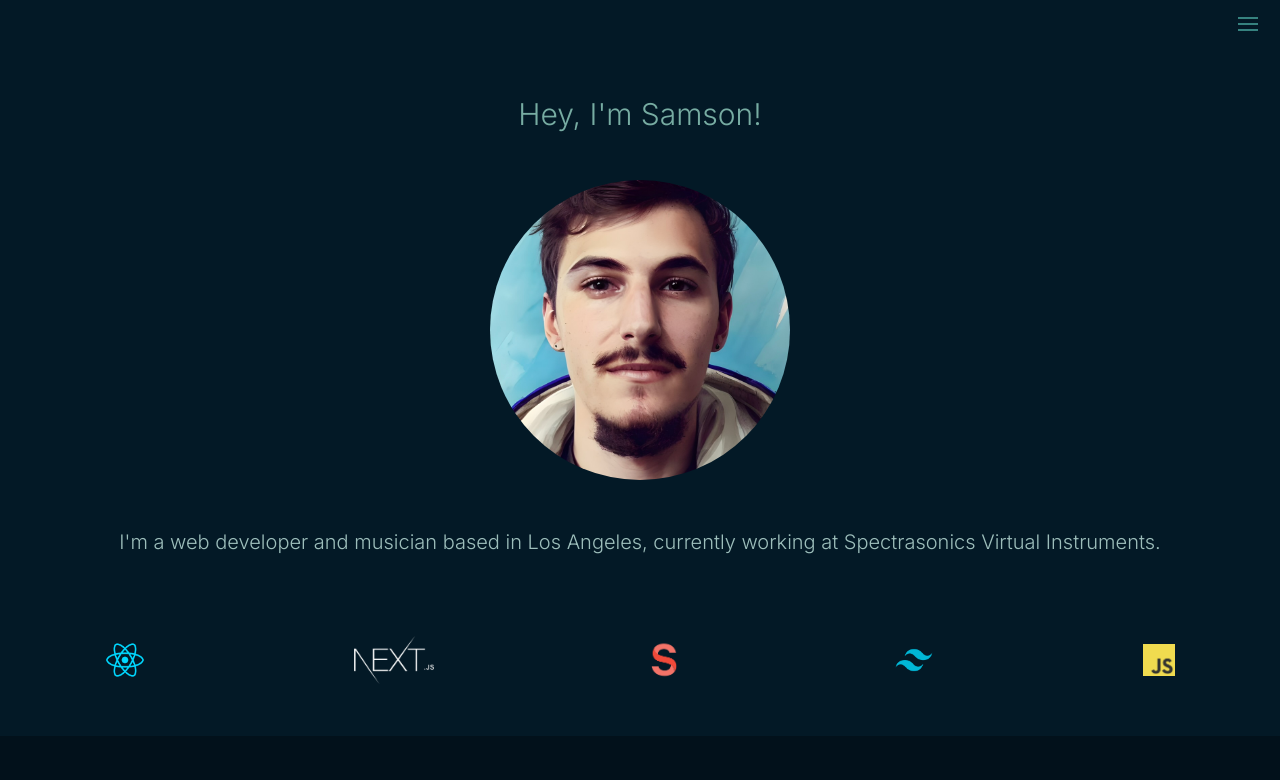
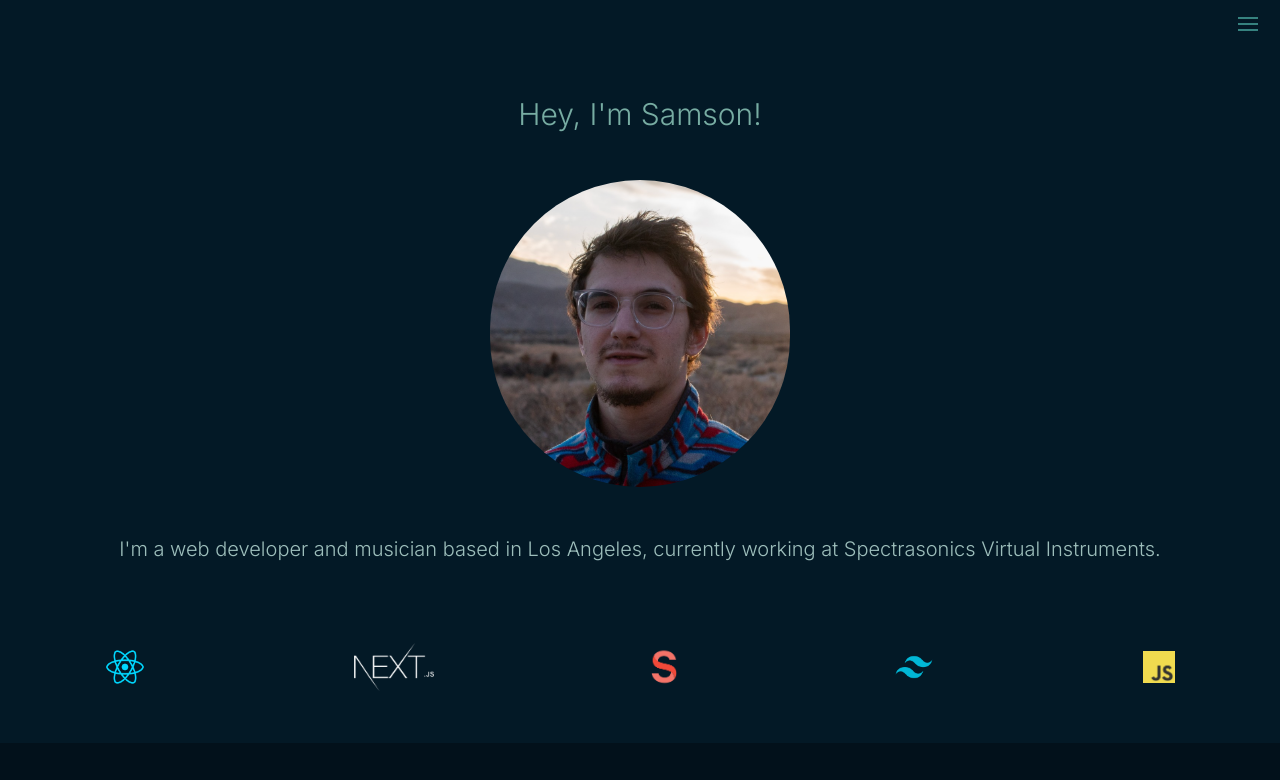
Before and after one commit to samsonbrody/samsonbrody, a Next.js app: page / in a window 1280 px wide. Shown: the top 780 px of the page. Built offline with nearby package versions, Linux system fonts and the light colour scheme.

Commit message:
change prof pic

```diff
--- a/pages/index.jsx
+++ b/pages/index.jsx
@@ -111,7 +111,7 @@ export default function Home() {
           </motion.p>
 
           <Image
-            src={"/avatar.jpeg"}
+            src={"/avatar_new.png"}
             alt="Samson Brody"
             width={300}
             height={300}
```
Also changed, not shown: public/avatar_new.png (added).
